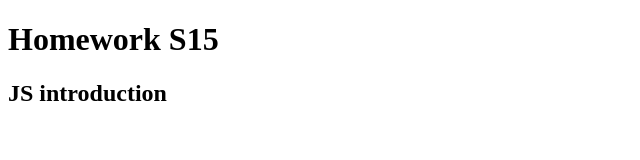
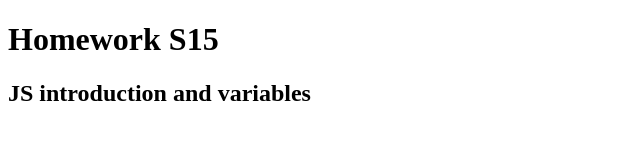
Before and after one commit to sshobat/cubes_homework_S15, a plain HTML site: page index.html in a window 1280 px wide. Shown: the whole page, without its empty margins (0-640 px from the left). Drawn offline with Linux system fonts and the light colour scheme.

Commit message:
heading 2 changed in html

```diff
--- a/index.html
+++ b/index.html
@@ -6,7 +6,7 @@
 </head>
 <body>
     <h1>Homework S15</h1>
-    <h2>JS introduction</h2>
+    <h2>JS introduction and variables</h2>
     <script type="text/javascript" src="main.js"></script>
 </body>
 </html>
```
